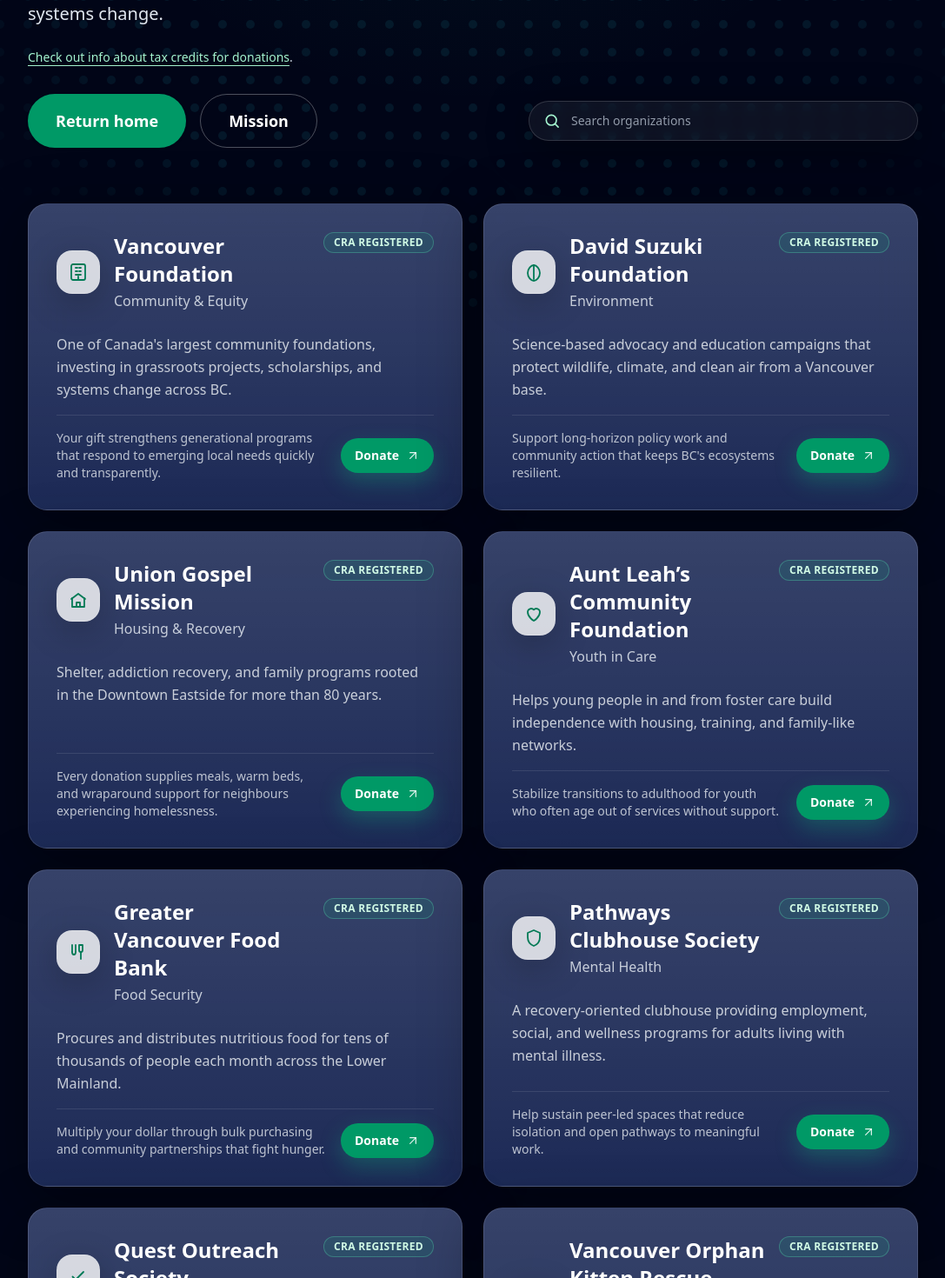
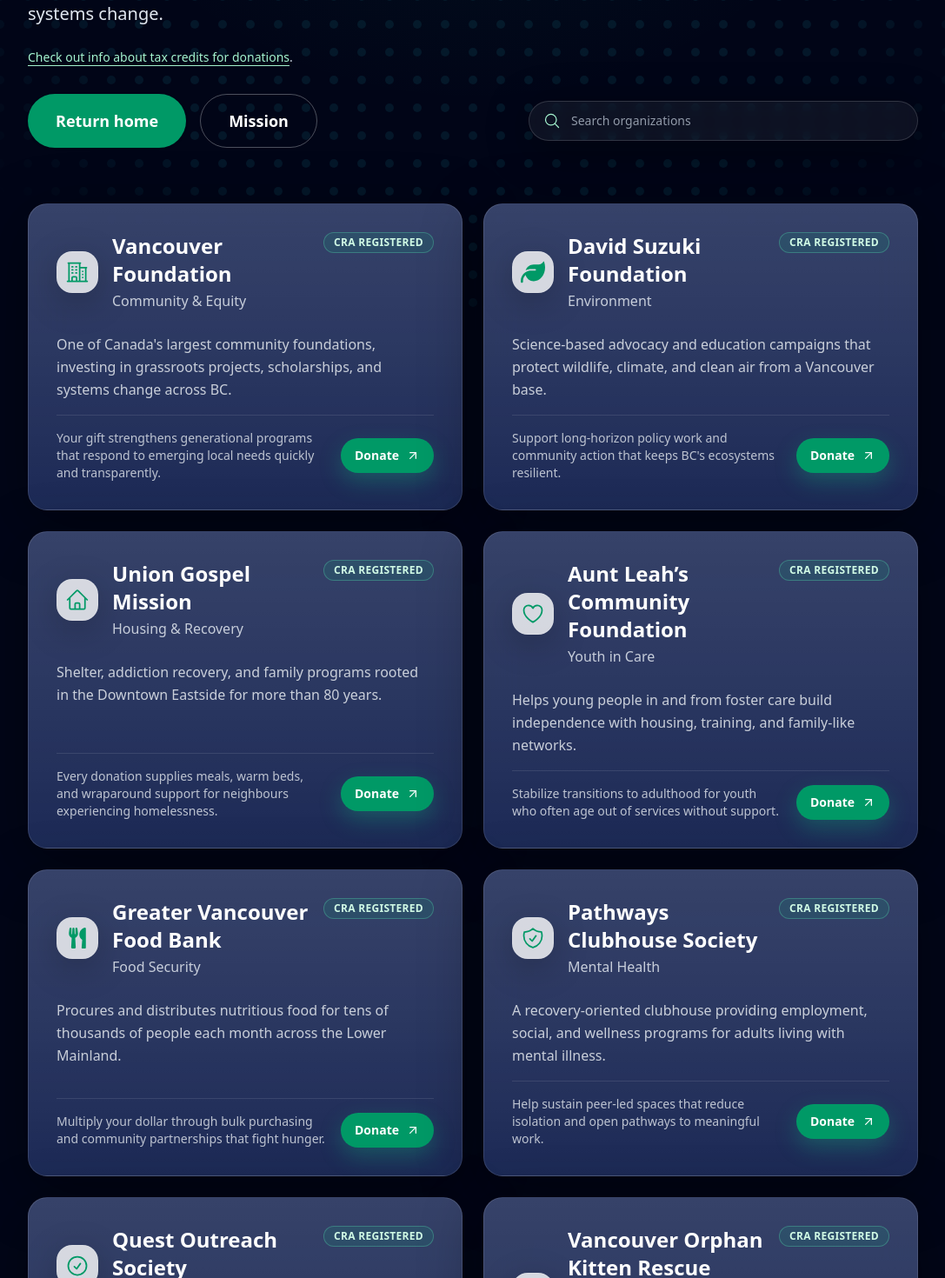
Before and after one commit to gmook9/helpingCanada, a Next.js app: page /donate in a window 1280 px wide. Shown: the part 420-1890 px from the top of the page at 87% size, without its empty margins (96-1183 px from the left). Built offline with nearby package versions, Linux system fonts and the light colour scheme.

Commit message:
fixed styling on icons for donate cards

```diff
--- a/src/app/donate/page.tsx
+++ b/src/app/donate/page.tsx
@@ -7,111 +7,110 @@ import DotGrid from "@/components/DotGrid";
 import { Badge } from "@/components/ui/badge";
 import { Button } from "@/components/ui/button";
 import { Card, CardContent, CardDescription, CardHeader, CardTitle } from "@/components/ui/card";
+import {
+  HiOutlineBuildingOffice2,
+  HiOutlineHome,
+  HiOutlineHeart,
+  HiOutlineShieldCheck,
+  HiOutlineCheckCircle,
+  HiOutlineMagnifyingGlass,
+} from "react-icons/hi2";
+import { FaUtensils, FaCat } from "react-icons/fa";
+import { FaLeaf, FaBicycle } from "react-icons/fa6";
+
+const BuildingIcon = () => (
+  <IconBadge>
+    <HiOutlineBuildingOffice2 className="h-7 w-7" />
+  </IconBadge>
+);
+
+
+const LeafIcon = () => (
+  <IconBadge>
+    <FaLeaf className="h-7 w-7" />
+  </IconBadge>
+);
+
+const HomeIcon = () => (
+  <IconBadge>
+    <HiOutlineHome className="h-7 w-7" />
+  </IconBadge>
+);
+
+const HeartIcon = () => (
+  <IconBadge>
+    <HiOutlineHeart className="h-7 w-7" />
+  </IconBadge>
+);
+
+const UtensilsIcon = () => (
+  <IconBadge>
+    <FaUtensils className="h-6 w-6" />
+  </IconBadge>
+);
+
+const ShieldIcon = () => (
+  <IconBadge>
+    <HiOutlineShieldCheck className="h-7 w-7" />
+  </IconBadge>
+);
+
+const CatIcon = () => (
+  <IconBadge>
+    <FaCat className="h-6 w-6" />
+  </IconBadge>
+);
+
+const BikeIcon = () => (
+  <IconBadge>
+    <FaBicycle className="h-6 w-6" />
+  </IconBadge>
+);
+
+const CheckIcon = () => (
+  <IconBadge>
+    <HiOutlineCheckCircle className="h-7 w-7" />
+  </IconBadge>
+);
+
+const SearchIcon = () => (
+  <HiOutlineMagnifyingGlass className="h-5 w-5 text-emerald-200" aria-hidden />
+);
 
 const IconFrame = ({ children, className }: { children: ReactNode; className?: string }) => (
   <svg
     viewBox="0 0 24 24"
     fill="none"
     stroke="currentColor"
-    strokeWidth="1.8"
+    strokeWidth="1.9"
     strokeLinecap="round"
     strokeLinejoin="round"
-    className={className || "h-6 w-6 text-emerald-700"}
+    className={className || "h-4 w-4"}
     aria-hidden
   >
     {children}
   </svg>
 );
 
+const IconBadge = ({ children }: { children: ReactNode }) => (
+  <div
+    className="
+      grid h-12 w-12 place-items-center shrink-0
+      rounded-2xl border border-white/12
+      bg-white/80 text-emerald-600
+      shadow-[0_10px_40px_rgba(0,0,0,0.22)]
+    "
+  >
+    {children}
+  </div>
+);
+
+
 const ArrowUpRightIcon = ({ className }: { className?: string }) => (
   <IconFrame className={className}>
     <path d="M7 17 17 7" />
     <path d="M7 7h10v10" />
   </IconFrame>
-);
-
-const BuildingIcon = () => (
-  <IconFrame>
-    <rect x="4" y="3" width="16" height="18" rx="2" />
-    <path d="M9 7h2M13 7h2M9 11h2M13 11h2M9 15h6M12 21v-4" />
-  </IconFrame>
-);
-
-const LeafIcon = () => (
-  <IconFrame>
-    <path d="M5 13c0-5 4-9 7-9s7 4 7 9-4 9-7 9-7-4-7-9Z" />
-    <path d="M12 4v16" />
-  </IconFrame>
-);
-
-const HomeIcon = () => (
-  <IconFrame>
-    <path d="M4 11 12 5l8 6" />
-    <path d="M5 10v10h14V10" />
-    <path d="M10 20v-5h4v5" />
-  </IconFrame>
-);
-
-const HeartIcon = () => (
-  <IconFrame>
-    <path d="M12 20s-7-4-7-10a4 4 0 0 1 7-2.6A4 4 0 0 1 19 10c0 6-7 10-7 10Z" />
-  </IconFrame>
-);
-
-const UtensilsIcon = () => (
-  <IconFrame>
-    <path d="M5 4v8" />
-    <path d="M9 4v8" />
-    <path d="M5 12c0 4 4 4 4 0" />
-    <path d="M13 4h4v6a2 2 0 0 1-2 2h0a2 2 0 0 1-2-2Z" />
-    <path d="M15 12v8" />
-  </IconFrame>
-);
-
-const ShieldIcon = () => (
-  <IconFrame>
-    <path d="M12 21c-5-2-7-4.8-7-10V6l7-3 7 3v5c0 5.2-2 8-7 10Z" />
-  </IconFrame>
-);
-
-const CatIcon = () => (
-  <IconFrame>
-    <path d="M5 7V4l3 2 4-2 4 2 3-2v3" />
-    <path d="M6 12c0 5 3 8 6 8s6-3 6-8" />
-    <path d="M9 13h.01M15 13h.01" />
-    <path d="M9 17s1.5 1 3 1 3-1 3-1" />
-  </IconFrame>
-);
-
-const BikeIcon = () => (
-  <IconFrame>
-    <circle cx="6.5" cy="17.5" r="3.5" />
-    <circle cx="17.5" cy="17.5" r="3.5" />
-    <path d="M6 17.5 10 8h4l3 6.5" />
-    <path d="M10 8 8 13h6" />
-  </IconFrame>
-);
-
-const CheckIcon = () => (
-  <IconFrame>
-    <path d="m5.5 12.5 3.5 3.5 9-9" />
-  </IconFrame>
-);
-
-const SearchIcon = () => (
-  <svg
-    viewBox="0 0 24 24"
-    fill="none"
-    stroke="currentColor"
-    strokeWidth="2"
-    strokeLinecap="round"
-    strokeLinejoin="round"
-    className="h-5 w-5 text-emerald-200"
-    aria-hidden
-  >
-    <circle cx="11" cy="11" r="7" />
-    <path d="m16.5 16.5 4 4" />
-  </svg>
 );
 
 const iconComponents = {
@@ -378,16 +377,7 @@ export default function DonatePage() {
                   <CardHeader className="space-y-4">
                     <div className="flex items-start justify-between gap-4">
                       <div className="flex items-center gap-4">
-                        <div
-                          className="
-                            rounded-2xl border border-white/12
-                            bg-white/80 p-3 text-emerald-400
-                            shadow-[0_10px_40px_rgba(0,0,0,0.22)]
-                          "
-                        >
-                          <Icon />
-                        </div>
-
+                        <Icon />
                         <div className="space-y-0.5">
                           <CardTitle className="text-2xl text-white">
                             {organization.name}
@@ -432,7 +422,7 @@ export default function DonatePage() {
                         className="inline-flex items-center gap-2"
                       >
                         Donate
-                        <ArrowUpRightIcon className="h-4 w-4 text-white/90" />
+                        <ArrowUpRightIcon className="h-4 w-4 text-white" />
                       </a>
                     </Button>
                   </CardContent>
```
